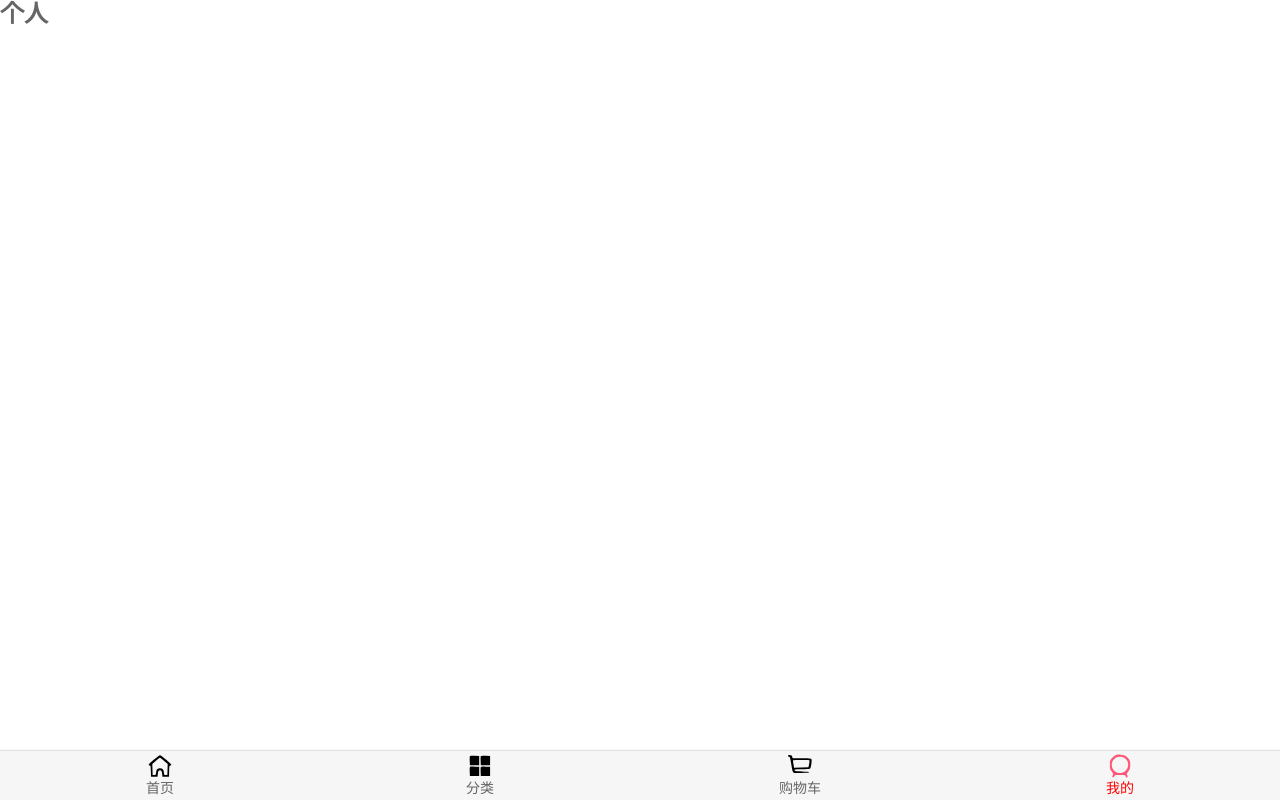
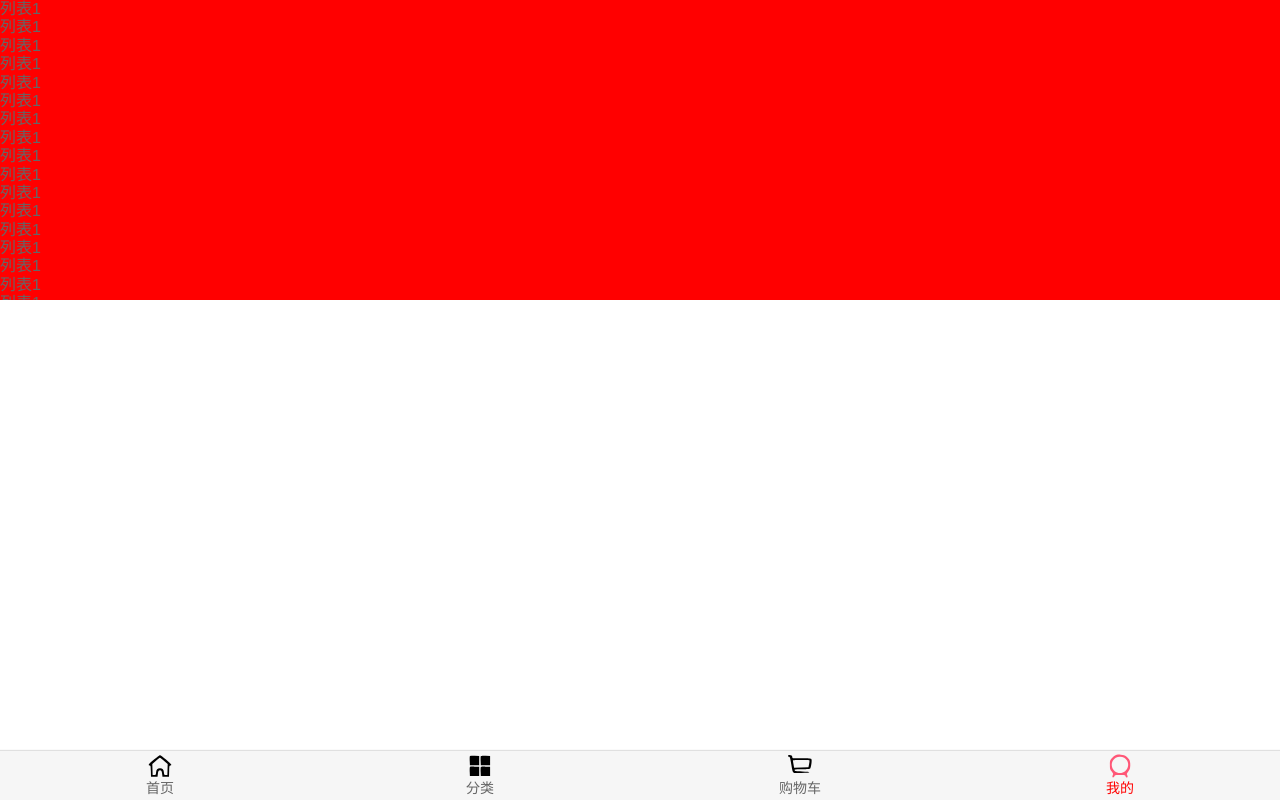
Before and after one commit to 592066516/mall, a Vue app: page /profile in a window 1280 px wide. Built offline with nearby package versions, Linux system fonts and the light colour scheme.

Commit message:
上拉加载更多

```diff
--- a/src/components/common/scroll/Scroll.vue
+++ b/src/components/common/scroll/Scroll.vue
@@ -11,20 +11,47 @@ import BScroll from "better-scroll";
 
 export default {
   name: "Scroll",
+  props:{
+    probeType:{
+      type:Number,
+      default:0
+    },
+    pullUpLoad:{
+      type:Boolean,
+      default:false
+    }
+  },
 
   data() {
     return {
       scroll: null,
-      message:"哈哈"
+      message:"哈哈哈"
     };
   },
   mounted() {
     // 1.创建BScroll对象
-    this.scroll = new BScroll(this.$refs.wrapper, {});
+    this.scroll = new BScroll(this.$refs.wrapper, {
+      click:true,
+      probeType:this.probeType,
+      pullUpLoad:this.pullUpLoad
+    });
+    // 2.监听滚动的位置
+  this.scroll.on('scroll',(positon)=>{
+    // console.log(positon)
+    this.$emit('scroll',positon)
+  })
+  // 3.监听上拉事件
+  this.scroll.on('pullingUp',()=>{
+    // console.log("上拉加载更多")
+    this.$emit("pullingUp")
+  })
   },
   methods:{
     scrollTo(x,y,time=300) {
       this.scroll.scrollTo(x,y,time)
+    },
+    finishPullUp(){
+      this.scroll.finishPullUp()
     }
   }
 };
--- a/src/components/content/backTop/BackTop.vue
+++ b/src/components/content/backTop/BackTop.vue
@@ -2,7 +2,7 @@
     <!-- <div class="back-top" @click="backclick">
         <img src="~assets/img/common/top.png" alt="">
     </div> -->
-    <div class="back-top" @click="backclick">
+    <div class="back-top">
         <img src="~assets/img/common/top.png" alt="">
     </div>
 </template>
--- a/src/views/home/Home.vue
+++ b/src/views/home/Home.vue
@@ -3,7 +3,14 @@
     <nav-bar class="home-nav">
       <div slot="center">购物街</div>
     </nav-bar>
-    <Scroll class="content" ref="scroll">
+    <Scroll
+      class="content"
+      ref="scroll"
+      :probe-type="3"
+      :pull-up-load="true"
+      @pullingUp="loadMore"
+      @scroll="contentscroll"
+    >
       <!-- 轮播图组件 -->
       <HomeSwiper :banners="banners"></HomeSwiper>
       <HomeRecommendView :recommends="recommends"></HomeRecommendView>
@@ -12,7 +19,7 @@
 
       <GoodsList :goods="showGoods"></GoodsList>
     </Scroll>
-    <back-top @click.native="backClick"/>
+    <back-top @click.native="backClick" v-show="isShowBackTop"/>
   </div>
 </template>
 
@@ -54,7 +61,8 @@ export default {
         new: { page: 0, list: [] },
         seil: { page: 0, list: [] }
       },
-      currentType: "pop"
+      currentType: "pop",
+      isShowBackTop: true
     };
   },
   // 计算属性
@@ -90,6 +98,16 @@ export default {
       console.log("点击上箭头回到顶部");
       this.$refs.scroll.scroll.scrollTo(0, 0);
     },
+    loadMore() {
+      console.log("上拉加载更多");
+      this.getHomeGoods(this.currentType);
+
+      this.$refs.scroll.scroll.refresh();
+    },
+    contentscroll(position) {
+      // y 负值   加括号转为正值
+      this.isShowBackTop = (-position.y) > 2000;
+    },
     // 网络请求相关的方法
     getHomeMultidata() {
       getHomeMultidata().then(res => {
@@ -102,6 +120,7 @@ export default {
       getHomeGoods(type, page).then(res => {
         this.goods[type].list.push(...res.data.list);
         this.goods[type].page += 1;
+        this.$refs.scroll.finishPullUp();
       });
     }
   }
--- a/src/views/profile/Profile.vue
+++ b/src/views/profile/Profile.vue
@@ -1,13 +1,62 @@
 <template>
-  <h2>个人</h2>
+<div>
+  <Scroll class="content">
+    <ul>
+      <li>列表1</li>
+      <li>列表1</li>
+      <li>列表1</li>
+      <li>列表1</li>
+      <li>列表1</li>
+      <li>列表1</li>
+      <li>列表1</li>
+      <li>列表1</li>
+      <li>列表1</li>
+      <li>列表1</li>
+      <li>列表1</li>
+      <li>列表1</li>
+      <li>列表1</li>
+      <li>列表1</li>
+      <li>列表1</li>
+      <li>列表1</li>
+      <li>列表1</li>
+      <li>列表1</li>
+      <li>列表1</li>
+      <li>列表1</li>
+      <li>列表1</li>
+      <li>列表1</li>
+      <li>列表1</li>
+      <li>列表1</li>
+      <li>列表1</li>
+      <li>列表1</li>
+      <li>列表1</li>
+      <li>列表1</li>
+      <li>列表1</li>
+      <li>列表1</li>
+      <li>列表1</li>
+      <li>列表1</li>
+      <li>列表1</li>
+      <li>列表1</li>
+      <li>列表1</li>
+    </ul>
+  </Scroll>
+</div>
+
 </template>
 
 <script>
+import Scroll from 'components/common/scroll/Scroll'
   export default {
-    name: "Profile"
+    name: "Profile",
+    components:{
+      Scroll
+    }
   }
 </script>
 
 <style scoped>
-
+.content {
+  height: 300px;
+  background: red;
+  overflow: hidden;
+}
 </style>
```
